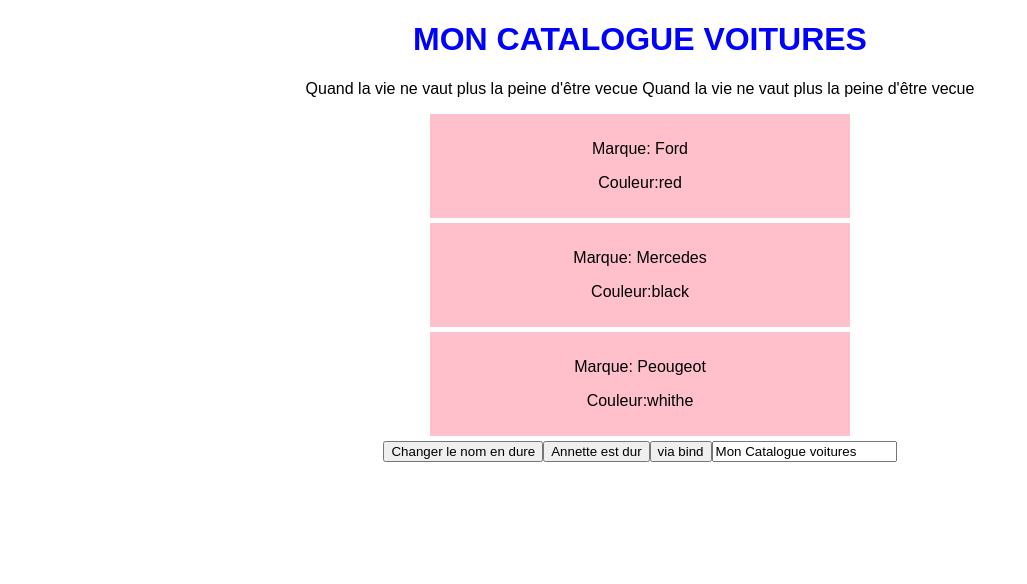
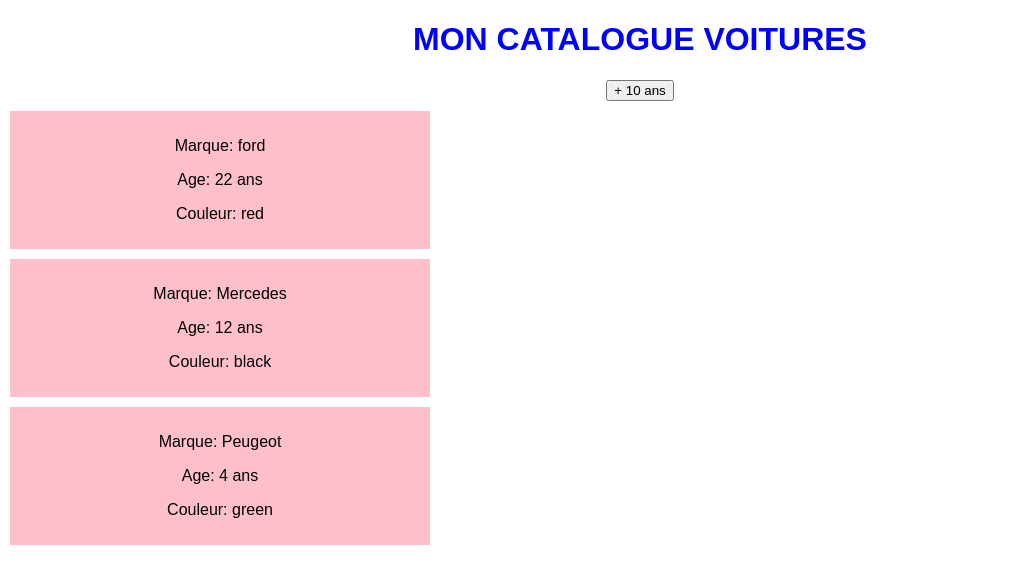
Before and after one commit to Annette-Bwemere-Salama/OkademyReactCours, a React (Create React App) app: page / in a window 1280 px wide. Shown: the top 584 px of the page, without its empty margins (0-1027 px from the left). Built offline with nearby package versions, Linux system fonts and the light colour scheme.

Commit message:
feat: ajout de la fonction d'augmentation de 10ans sur cars

```diff
--- a/src/App.js
+++ b/src/App.js
@@ -10,25 +10,28 @@ class App extends Component {
   changeTitle = (e) => {
     // console.log(e.target);
 
-    this.setState({
-      titre: "Mon nouveau titre",
-    });
-  };
+  //   this.setState({
+  //     titre: "Mon nouveau titre",
+  //   });
+  // };
 
-  changeViaParam = (titre) => {
-    this.setState({
-      titre: titre,
-    });
-  };
+  // changeViaParam = (titre) => {
+  //   this.setState({
+  //     titre: titre,
+  //   });
+  // };
 
-  changeViaBind = (param) => {
-    this.setState({
-      titre: param
-    })
-  }
+  // changeViaBind = (param) => {
+  //   this.setState({
+  //     titre: param,
+  //   });
+  // };
 
-  changeViaInput = (e) => {
-    console.log(e.target);
+  // changeViaInput = (e) => {
+  //   this.setState({
+  //     titre: e.target.value,
+  //   });
+    // console.log(e.target);
   };
 
   render() {
@@ -36,16 +39,19 @@ class App extends Component {
       <div className="App">
         <Mycars title={this.state.titre} />
 
-        <button onClick={this.changeTitle}>Changer le nom en dure</button>
+        {/* <button onClick={this.changeTitle}>Changer le nom en dure</button>
         <button onClick={() => this.changeViaParam("Titre via un parametre")}>
           Annette est dur
         </button>
-        <button onClick={this.changeViaBind.bind(this, "Titre via un bind")}> via bind</button>
+        <button onClick={this.changeViaBind.bind(this, "Titre via un bind")}>
+          {" "}
+          via bind
+        </button>
         <input
           type="text"
           onChange={this.changeViaInput}
           value={this.state.titre}
-        />
+        /> */}
       </div>
     );
   }
--- a/src/components/Cars.js
+++ b/src/components/Cars.js
@@ -1,20 +1,21 @@
 import React from "react";
+const Car = ({ color, children, year }) => {
 
-const Car = ({ children, color }) => {
-  //   const colorInfo = color ? <p>Couleur: {color}</p> : <p>Couleur: Néant'</p>;
-  return (
-    <div
-      style={{
-        backgroundColor: "pink",
-        width: "400px",
-        padding: "10px",
-        margin: "5px auto",
-      }}
-    >
-      <p>Marque: {children}</p>
-      <p>Couleur:{color} </p>
-    </div>
-  );
-};
+    const colorInfo = color ? (<p>Couleur: {color}</p>) : (<p>Couleur: Néant</p>)
+
+
+    if (children) {
+        return (
+            <div style={{ background: 'pink', width: '400px', padding: '10px', margin: '10px' }}>
+                <p>Marque: {children}</p>
+                <p>Age: {year}</p>
+                {colorInfo}
+
+            </div>
+        )
+    } else {
+        return null;
+    }
+}
 
 export default Car;
--- a/src/components/Mycars.js
+++ b/src/components/Mycars.js
@@ -1,34 +1,41 @@
 import React, { Component } from "react";
 import Car from "./Cars";
 
-class Mycars extends Component {
-  //   noCopy = () => {
-  //     alert("Annette ne copie pas");
-  //   };
 
-  //   addStyle = (e) => {
-  //     console.log(e.target);
 
-  //     if (e.target.classList.contains("styled")) {
-  //       e.target.classList.remove("styled");
-  //     } else {
-  //       e.target.classList.add("styled");
-  //     }
-  //   };
+
+export default class Mycars extends Component {
+
+  // console.log(this);
+  state = {
+    voitures: [
+      { name: 'ford', color: 'red', year: 2000 },
+      { name: 'Mercedes', color: 'black', year: 2010 },
+      { name: 'Peugeot', color: 'green', year: 2018 },
+    ]
+  }
+
+  ajouterdixans = () => {
+    const changeState = this.state.voitures.map((param) => {
+      return param.year -= 10;
+    })
+    this.setState({
+      changeState
+    })
+  }
   render() {
-    // console.log(this);
+    const year = new Date().getFullYear();
+
     return (
       <div>
         <h1>{this.props.title} </h1>
-        <p onCopy={this.noCopy}>
-          Quand la vie ne vaut plus la peine d'être vecue Quand la vie ne vaut
-          plus la peine d'être vecue
-        </p>
-        <Car color="red">Ford</Car>
-        <Car color="black">Mercedes</Car>
-        <Car color="whithe">Peougeot</Car>
+
+        <button onClick={this.ajouterdixans}> + 10 ans</button>
+
+        <Car color={this.state.voitures[0].color} year={year - this.state.voitures[0].year + " ans"}>{this.state.voitures[0].name}</Car>
+        <Car color={this.state.voitures[1].color} year={year - this.state.voitures[1].year + " ans"}>{this.state.voitures[1].name}</Car>
+        <Car color={this.state.voitures[2].color} year={year - this.state.voitures[2].year + " ans"}>{this.state.voitures[2].name}</Car>
       </div>
     );
   }
 }
-export default Mycars;
```
